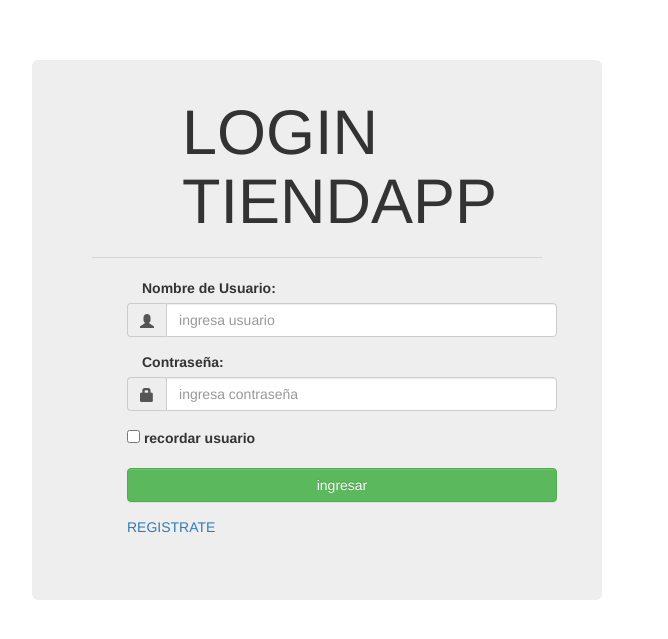
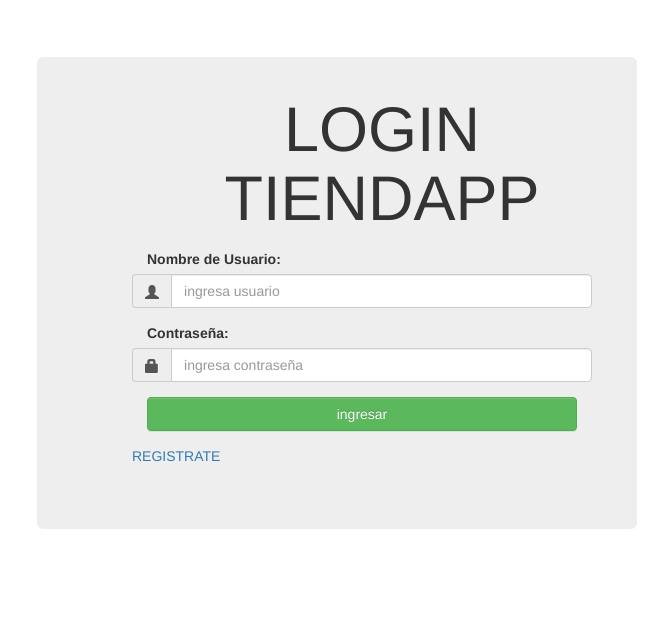
Before and after one commit to malu1985/Tiendaapp, a PHP site: page / in a window 1280 px wide. Shown: the top 639 px of the page, without its empty margins (303-971 px from the left). Run offline with PHP 8.4, Linux system fonts and the light colour scheme; some libraries are stand-ins or nearby versions.

Commit message:
Update index.php

```diff
--- a/index.php
+++ b/index.php
@@ -4,64 +4,55 @@
 	<head>
 		<title>Login | Sistema de Gestión Tiendapp</title>
 
-		<meta name="viewport" content="width=device-width, initial-escale=1.0">
+
 		<meta http-equiv="Content-Type" content="text/html; charset=UTF-8" />
 		<link rel="stylesheet" href="https://maxcdn.bootstrapcdn.com/bootstrap/3.3.7/css/bootstrap.min.css" integrity="sha384-BVYiiSIFeK1dGmJRAkycuHAHRg32OmUcww7on3RYdg4Va+PmSTsz/K68vbdEjh4u" crossorigin="anonymous">
 		<link rel="stylesheet" href="https://maxcdn.bootstrapcdn.com/bootstrap/3.3.7/css/bootstrap-theme.min.css" integrity="sha384-rHyoN1iRsVXV4nD0JutlnGaslCJuC7uwjduW9SVrLvRYooPp2bWYgmgJQIXwl/Sp" crossorigin="anonymous">
 		<script src="https://maxcdn.bootstrapcdn.com/bootstrap/3.3.7/js/bootstrap.min.js" integrity="sha384-Tc5IQib027qvyjSMfHjOMaLkfuWVxZxUPnCJA7l2mCWNIpG9mGCD8wGNIcPD7Txa" crossorigin="anonymous"></script>
 		<link rel="stylesheet" type="text/css" href="framework/css/bootstrap.css">
 		<link rel="stylesheet" type="text/css" href="css/bootstrap.css">
-  <script src="https://ajax.googleapis.com/ajax/libs/jquery/2.1.3/jquery.min.js"></script>
+		<link rel="shortcut icon" href="../assets/img/favicon.png" />
 
-<script src="assets/js/rest.js"></script>
 
 
 	</head>
-<script>
 
-</script>
 
 	<body>
-		<div id="greeting-id"></div>
-		<ul id="greeting-id"></ul>
 
-		 <div class="container">
-			<div class="col-sm-10" style="width:600px; margin-left: 250px;margin-top: 50px">
+		 <div align="center"class="container">
+			<div  style="width:600px; margin-top: 5%">
 
 				<div class="jumbotron boxlogin">
 					<div class="form-group" style="margin-top:-30px;">
 							<h1 style="margin-left: 90px;">LOGIN TIENDAPP</h1>
 					</div>
-					<hr>
-					</hr>
+
 					<form class="form-horizontal" action= "controlador/login.php "method="POST" name="flogin" id="flogin" style="margin-left: 50px;">
-
+					<div align="left">
 						<label>Nombre de Usuario:</label>
+						</div>
 							<div class="form-group input-group">
 								<span class="input-group-addon">
 									<span class="glyphicon glyphicon-user"></span>
 								</span>
 								<input type="text" name="username"  id="username" class="form-control" placeholder="ingresa usuario" required>
 							</div>
-
+							<div align="left">
 								<label>Contraseña:</label>
-							<div class="form-group input-group">
+								</div>
+							<div  class="form-group input-group">
 								<span class="input-group-addon">
 									<span class="glyphicon glyphicon-lock"></span>
 								</span>
 								<input type="password" name="password" id="password" class="form-control" placeholder="ingresa contraseña" required>
 							</div>
-							<div class="form-group">
-								<label>
-									<input type="checkbox">
-									recordar usuario
-								</label>
-							</div>
+
 							<div class="form-group">
 								<input type="submit" class="btn btn-success" value="ingresar" style="width:430px;">
 							</div>
 
-						<div class="form-group">
+						<div align="left" class="form-group">
 							<a href="vista/registro_vista.php" >REGISTRATE</a>
 						</div>
 					</form>
@@ -69,7 +60,4 @@
 			</div>
 		</div>
 	</body>
-
-
-
 </html>
```
